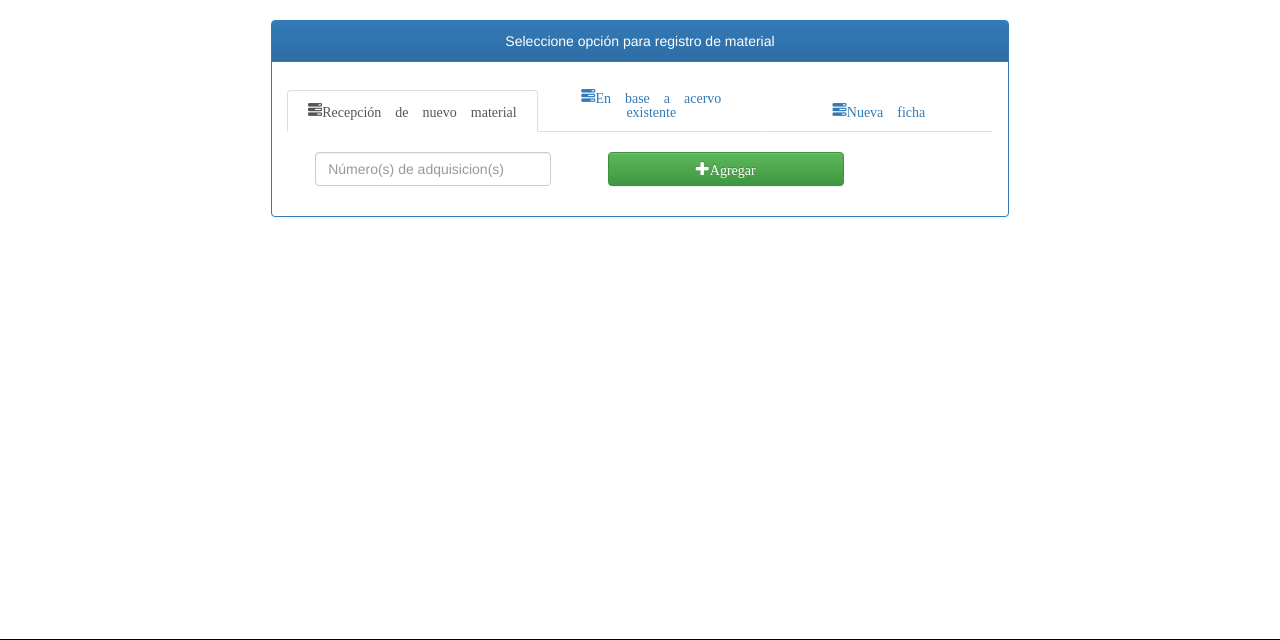
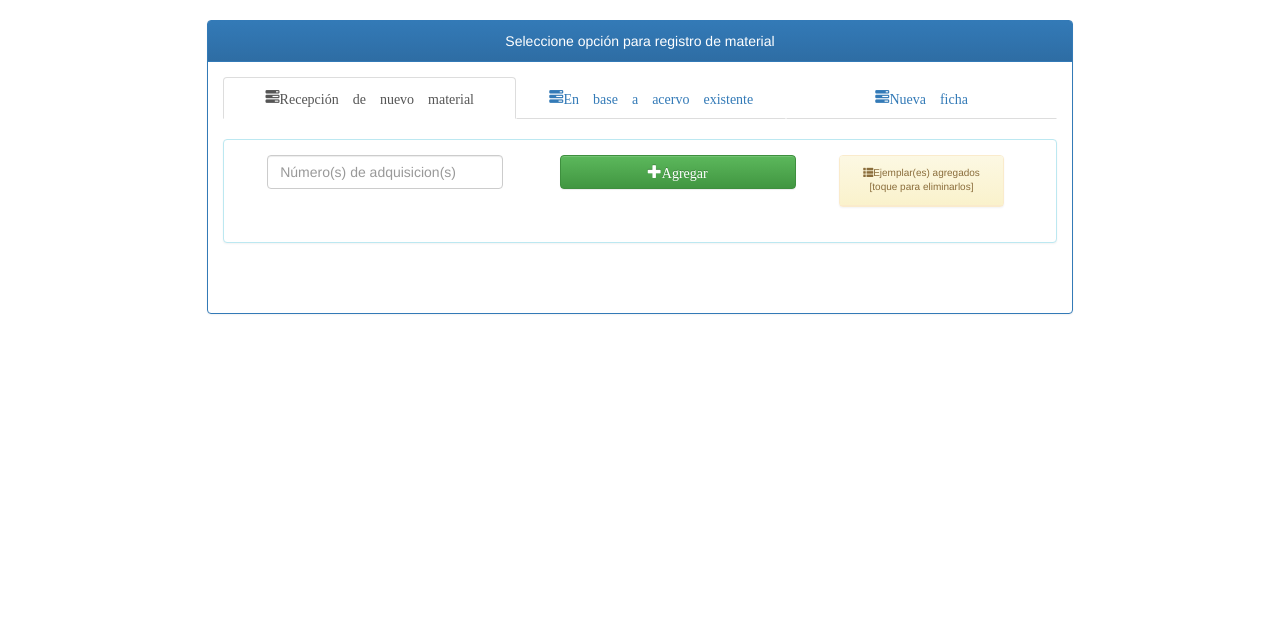
Before and after one commit to petersenbarrients/bibliotecaAlpha, a CodeIgniter app: page /bibliotecaAlpha/index.php/registro/index in a window 1280 px wide; the page is wider, and only the part inside the window is pictured. Shown: the part 151-791 px from the top of that part. Run offline with CodeIgniter, Linux system fonts and the light colour scheme; tables that the repository leaves empty or names only in its code hold one stand-in row (values such as "Sample post"); some libraries are stand-ins or nearby versions.

Commit message:
Siguiente paso para recepcion de libros
Despues de guardar los datos unico, aparece el modal para registrar la
nueva etiqueta.(50%)

```diff
--- a/application/views/Registro/index.php
+++ b/application/views/Registro/index.php
@@ -5,22 +5,47 @@
     <script type="text/javascript">
     var numeros_array = new Array();
     var tam = 0;
+    var caracteres = 0;
       var obj = null;
     show();
+
       $(document).ready(function() {
+        numeros_array = new Array();
 
         show();
         $( "#btnRegistro" ).click(function() {
+
             var numero_de_adquisicion = $("#numero_adqui").val();
             numerosDeAdquisicion(numero_de_adquisicion);
             $("#numero_adqui").val("");
             show();
+
 
         $("#example").dataTable();
         $('#lanzar_alerta').click(function() {
           alert('hola mundo!');
         });
 
+      });
+
+       $("#form").submit(function(){
+            var url = "libro/nuevoLibro"; // El controller/action a dónde se realizará la petición.
+            $.ajax({
+                url: $(this).attr("action"),
+                type: $(this).attr("method"),
+                data: $(this).serialize(),// Adjuntar los campos del formulario enviado.
+                success: function(data)
+                {
+                    $("#simular_click").click();
+                    $("#myModal").remove();
+                    console.log(data);
+                    $("#add-here").html(data);
+                    $("#nuevaficha").modal('show');
+                    verNumeroDeAdquisicion();
+                }
+              });
+
+         return false; // Evitar ejecutar el submit del formulario.
       });
 });
 
@@ -38,7 +63,7 @@
         var clic = "eliminar('class"+numero+"','"+numero+"')";
         numeros_array.push(numero);
         tam= tam + 1;
-        var html = "<div class=class"+numero+"><button class='btn-link ' onclick="+clic+"><span class='glyphicon glyphicon-remove' aria-hidden='true'></span>"+numero+"</button></br></div>"
+        var html = "<div class=class"+numero+"><span class='glyphicon glyphicon-arrow-right'></span><button class='btn btn-warning btn-sm' onclick="+clic+"><span class='glyphicon glyphicon-trash' aria-hidden='true'>"+numero+"</span></button></div></hr>"
         $("#registros").append(html);
         console.log(numeros_array);
       }
@@ -53,7 +78,9 @@
         console.log(numeros_array);
         tam=tam - 1;
         show();
+
       }
+
 
     function show()
     {
@@ -75,21 +102,61 @@
 
     function inicio()
     {
+      if(numeros_array.length != 0)
+      {
 
+          $(".alert").alert();
+
+      }
       location.href = "home/";
 
     }
 
     function continuar()
     {
-
+            verNumeroDeAdquisicion();
            $('#myModal').modal('show');
 
     }
 
+    function verNumeroDeAdquisicion()
+    {
+      console.log("testing 1,2,3..");
+      $("#verAdqui").empty();
+      for(var i=0;i<numeros_array.length;i++)
+      {
+        console.log(">>>>testing-> "+numeros_array[i]);
+        var clic = "pintarNoAdqui('"+numeros_array[i]+"')";
+        if(numeros_array[i]!=undefined)
+          $("#verAdqui").append("<button id=a"+numeros_array[i]+" class='btn btn-info btn-sm' onclick="+clic+"><span id=s"+numeros_array[i]+" class='glyphicon glyphicon-plus'>"+numeros_array[i]+"</span></button></br></br>");
+      }
 
+    }
+
+    function pintarNoAdqui(numero)
+    {
+        console.log(numero);
+        $("input[name='numero_adqui']" ).val('');
+        $("input[name='numero_adqui']" ).val(numero);
+    /*cuando se guarde el numero de adqui desbloquearlo*/
+    }
+
+    function removeBuffer()
+    {
+
+      $("input[name='numero_adqui']" ).val('');
+      $("#verAdqui").empty();
+
+    }
     function sel_nueva_ficha(){
       $('.nav a[href="#nueva_ficha"]').tab('show');
+    }
+
+    function obtenerTotalEjemplares()
+    {
+
+      return numeros_array.length;
+
     }
     </script> <!-- fin definiciones de javascript-->
 
@@ -97,7 +164,7 @@
 
 <body>
 <?php $this->load->view('/Shared/Partial/body');?>
-<div class="container" style="width:60% !important;">
+<div class="container" style="width:70% !important;">
     <div class="panel panel-primary" >
 
         <div class="panel-heading"><center>Seleccione opción para registro de material<center></div>
@@ -113,20 +180,34 @@
 
                     <div class="form-group">
                     </br>
+                      <div class="panel panel-info">
+                        <div class="panel-body">
                           <div class="container">
                               <div class="row">
                                   <center><div class="col-xs-12 col-sm-3 col-md-3"> <input style="max-width:90%;"type="text" id="numero_adqui" class="form-control" placeholder="Número(s) de adquisicion(s)"> </div></center>
                                   <center><div class="col-xs-12 col-sm-3 col-md-3"><button style="max-width:90%; " class="btn btn-success btn-block margin-bottom-lg" id="btnRegistro"><span class="glyphicon glyphicon-plus" aria-hidden="true">Agregar</span></button></div></center>
-                          <center><div class="col-xs-12 col-sm-2 col-md-2" id="registros">
-                          </div></center>
+                                  <center>
+                                    <div class="col-xs-12 col-sm-2 col-md-2">
+
+                                    <div  class="panel panel-warning" style="float:center;">
+                                      <div id="registros" class="panel-heading" style="font-size:10px;"><span class="glyphicon glyphicon-th-list"></span>Ejemplar(es) agregados</br>[toque para eliminarlos]</div>
+                                    </div>
+
+                                  </div>
+                                </center>
       </div>
     </div>
+  </div>
+</div>
+
+                    </br>
+
                     </div>
             <div class="container">
             <div class="row" id="buttons">
               <fieldset>
-              <center><div class="col-xs-12 col-sm-3 col-md-4"><button data-toggle="modal" data-target="#myModal" style="max-width:100%; " class="btn btn-primary " id="btnRegistro"><span class="glyphicon glyphicon-ok" aria-hidden="true">Continuar recepción</span></button></div></center>
-              <center><div class="col-xs-12 col-sm-3 col-md-3"><button  onclick="inicio()" style="max-width:100%; " class="btn btn-danger fa fa-times" id="btnRegistro">Cancelar recepción</button></div></center>
+              <center><div class="col-xs-12 col-sm-3 col-md-4"><button onclick="verNumeroDeAdquisicion()"data-toggle="modal" data-target="#myModal" style="max-width:100%; float:center!important; " class="btn btn-primary " id="btnRegistro"><span class="glyphicon glyphicon-ok" aria-hidden="true">Continuar recepción</span></button></div></center>
+              <center><div class="col-xs-12 col-sm-3 col-md-6"><button  onclick="inicio()" style="max-width:100%;float:center!important; " class="btn btn-danger fa fa-times" id="btnRegistro">Cancelar recepción</button></div></center>
             </fieldset>
             </div>
             </div>
@@ -160,8 +241,15 @@
         </tbody>
     </table>
 </div>
+<?php
 
-        <?php $this->load->view('Shared/Partial/nuevaficha'); ?>
+    echo div_open('tab-pane fade','nueva_ficha');
+        $this->load->view('Shared/Partial/nuevaficha');
+    echo div_close(); //close tab-pane fade
+
+ ?>
+
+
 
           </div>
         </div>
@@ -181,17 +269,40 @@
     <div class="modal-content">
       <div class="modal-header">
         <button type="button" class="close" data-dismiss="modal">&times;</button>
+        <h4 class="modal-title">Etiquetas únicas del ejemplar</h4>
       </div>
       <div class="modal-body">
-
-      <?php $this->load->view('/Shared/Partial/datosUnicos');?>
-
+        <div class="container">
+          <div class="row" id="insertar">
+            <div class="col-xs-6 col-md-4" id="borrar">
+              <?php $this->load->view('/Shared/Partial/datosUnicos');?></br>
+            </div>
+          </br></br><div class="col-xs-6 col-md-3">
+              <div class="panel panel-primary" style="max-width:60%;float:left;">
+                  <div class="panel-heading" class="col-xs-6 col-md-3">
+                      <h2 class="panel-title"><span class="glyphicon glyphicon-list-alt"></span><p style="font-size:9px;">Seleccione números de adquisición</br>[Pulse para seleccionar]</p></h2>
+                  </div>
+                  <div class="panel-body">
+                      <div id="verAdqui"></div>
+                  </div>
+              </div>
+            </div>
+          </div>
         </div>
       <div class="modal-footer">
-        <button type="button" class="btn btn-default" data-dismiss="modal">Close</button>
+        <button type="button" id="simular_click" class="btn btn-default" onclick="removeBuffer()" data-dismiss="modal">Close</button>
       </div>
     </div>
 
   </div>
 </div>
+</div>
+<!-- Modal -->
+<div id="add-here">
+
+</div>
+
+<!--alertas -->
+
+
 </html>
--- a/application/views/Shared/Partial/datosUnicos.php
+++ b/application/views/Shared/Partial/datosUnicos.php
@@ -4,7 +4,7 @@ $inputNo_Adqui = array(
       'value'       => '',
       'maxlength'   => '7',
       'size'        => '50',
-      'style'       => 'width:50%',
+      'style'       => 'max-width:60%',
       'class'       => 'form-control',
       'placeholder' =>'Número de adquisición',
       'required' =>'required',
@@ -13,16 +13,17 @@ $inputNo_Adqui = array(
 
     $input_submit = array(
           'type'       => 'submit',
-          'style'       => 'width:50%',
+          'id'          =>'btn_enviar',
+          'style'       => 'max-width:60%',
           'value'       =>'Siguiente',
-          'class'       => 'btn-primary'
+          'class'       => 'form-control btn-primary glyphicon glyphicon-ok'
 
         );
         $input_cancel = array(
               'type'       => 'button',
-              'style'       => 'width:50%',
+              'style'       => 'max-width:60%',
               'value'       =>'Cancelar recepción',
-              'class'       => 'btn-danger'
+              'class'       => 'form-control btn-danger'
             );
 $input_Ejemplar = array(
           'name'          => 'numero_ejemplar',
@@ -32,7 +33,7 @@ $input_Ejemplar = array(
           'step'        =>'1',
           'maxlength'   => '7',
           'size'        => '50',
-          'style'       => 'width:50%',
+            'style'       => 'max-width:60%',
           'class'       => 'form-control',
           'placeholder' =>'Número de ejemplar',
           'required' =>'required'
@@ -45,22 +46,23 @@ $input_Tomo = array(
                   'step'        =>'1',
                   'maxlength'   => '7',
                   'size'        => '50',
-                  'style'       => 'width:50%',
+                    'style'       => 'max-width:60%',
                   'class'       => 'form-control',
-                  'placeholder' =>'Tomo'
+                  'placeholder' =>'Tomo',
+                  'required' =>'required'
                 );
 $atributos_form = array('id' => 'form');
 echo form_open('libro/nuevoLibro', $atributos_form)."</br>";
   echo form_label('Número de adquisición');
   echo form_input($inputNo_Adqui)."</br>";
   echo form_label('Selecciona la colección');
-  echo form_dropdown('coleccion',$colecciones,'', 'class="form-control" id="my_id" style="max-width:30%; required"')."</br>";
+  echo form_dropdown('coleccion',$colecciones,'', 'class="form-control" id="my_id" style="max-width:60%; required"')."</br>";
   echo form_label('Selecciona la escuela');
-  echo form_dropdown('escuela',$escuelas,'', 'class="form-control" id="my_id" required style="max-width:30%;"')."</br>";
+  echo form_dropdown('escuela',$escuelas,'', 'class="form-control" id="my_id" required style="max-width:60%;"')."</br>";
   echo form_label('Selecciona la biblioteca');
-  echo form_dropdown('biblioteca',$bibliotecas,'', 'class="form-control" required id="my_id" style="max-width:30%;"')."</br>";
+  echo form_dropdown('biblioteca',$bibliotecas,'', 'class="form-control" required id="my_id" style="max-width:60%;"')."</br>";
   echo form_label('Tipo de material');
-  echo form_dropdown('material',$tipos_material,'', 'class="form-control" required id="my_id" style="max-width:30%;"')."</br>";
+  echo form_dropdown('material',$tipos_material,'', 'class="form-control" required id="my_id" style="max-width:60%;"')."</br>";
   echo form_label('Número de ejemplar').'</br>';
   echo form_input($input_Ejemplar)."</br>";
 
@@ -77,6 +79,7 @@ echo form_open('libro/nuevoLibro', $atributos_form)."</br>";
   <?php
 
   echo form_label('Tomo').'</br>';
+
   echo form_input($input_Tomo)."</br>";
 
   echo form_submit($input_submit);
--- a/application/views/Shared/Partial/head.php
+++ b/application/views/Shared/Partial/head.php
@@ -1,6 +1,7 @@
 
 <head>
-    <meta name="viewport" content="width=device-width" />
+  <meta charset="utf-8">
+   <meta name="viewport" content="width=device-width, initial-scale=1">
     <title>Adminitracion</title>
     <link rel="stylesheet" href="https://maxcdn.bootstrapcdn.com/font-awesome/4.4.0/css/font-awesome.min.css">
     <link rel="stylesheet" href="https://maxcdn.bootstrapcdn.com/bootstrap/3.3.5/css/bootstrap.min.css">
@@ -8,7 +9,6 @@
     <script src="https://ajax.googleapis.com/ajax/libs/jquery/1.11.3/jquery.min.js"></script>
     <script src="https://maxcdn.bootstrapcdn.com/bootstrap/3.3.5/js/bootstrap.min.js"></script>
     <link href='https://fonts.googleapis.com/css?family=Bree+Serif' rel='stylesheet' type='text/css'>
-    <script type="text/javascript" charset="utf8" src="http://ajax.aspnetcdn.com/ajax/jQuery/jquery-1.8.2.min.js"></script>
     <script type="text/javascript" charset="utf8" src="http://ajax.aspnetcdn.com/ajax/jquery.dataTables/1.9.4/jquery.dataTables.min.js"></script>
     <style>
     .mainFooter {
--- a/application/views/Shared/Partial/nuevaficha.php
+++ b/application/views/Shared/Partial/nuevaficha.php
@@ -1,6 +1,6 @@
 <?php
 
-  echo div_open('tab-pane fade','nueva_ficha');
+
 
     echo div_open('container','');
       echo div_open('row','');
@@ -262,6 +262,5 @@
         echo div_close(); //close col-md-6
       echo div_close(); // close row
     echo div_close(); // close container
-  echo div_close(); //close tab-pane fade
 
   ?>
```
Also changed, not shown: application/controllers/libro.php (+49 -3 lines), application/controllers/registro.php (line endings or trailing spaces). Lines whose indentation alone changed are shown as unchanged.
